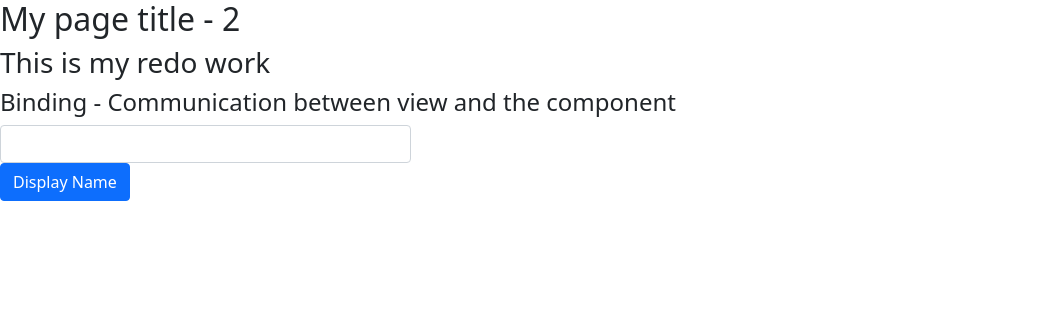
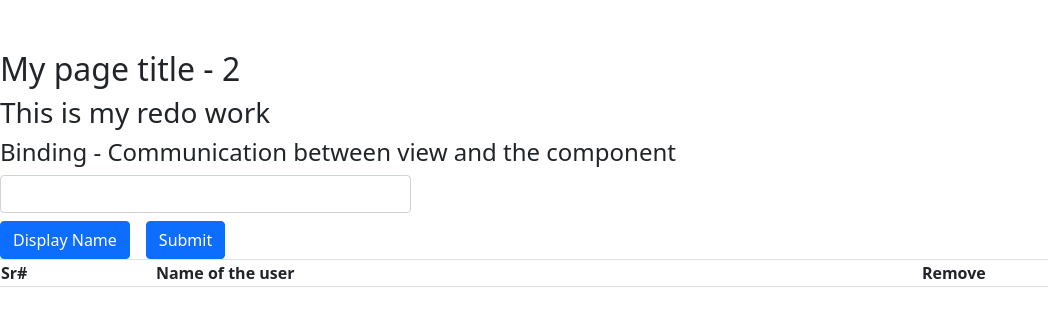
Before and after one commit to mohanaveluk/peactice1, an Angular app: page / in a window 1280 px wide. Shown: the top 326 px of the page, without its empty margins (0-1048 px from the left). Built offline with nearby package versions, Linux system fonts and the light colour scheme.

Commit message:
updated new concepts

```diff
--- a/src/app/app.component.html
+++ b/src/app/app.component.html
@@ -1,9 +1,23 @@
+<div *ngIf="selectedItem !== ''" class="alert" [ngClass]="{'alert-success': userAction === 2, 'alert-danger': userAction === 3}">
+
+  <div *ngIf="userAction === 2">Edit Action</div>
+  <div *ngIf="userAction === 3">Delete Action</div>
+  <div *ngIf="userAction === 1">Add Action</div>
+
+</div>
+
+<!--
+<div *ngIf="editSelectedItem !== ''" class="alert alert-success">
+  Item {{editSelectedItem}} has been successfully updated
+</div> -->
+
+
 <h2>{{title}}</h2>
 <h3>This is my redo work</h3>
 <h4>Binding - Communication between view and the component</h4>
 
 <div class="row">
-  <div class="col-4">
+  <div class="col-4 mb-2">
     <input type="text" class="form-control" id="userid" name="userId" [(ngModel)]="userId">
 
   </div>
@@ -11,4 +25,43 @@
 
 
 <button class="btn btn-primary" id="btnAction" (click)="displayname()">Display Name</button>
-<h4>{{userId}}</h4>
+
+<button class="btn btn-primary mx-3" id="btnAction" (click)="setArrayValue()">Submit </button>
+
+<!-- <h4>{{userId}}</h4> -->
+
+
+<h4 *ngIf="selectedArray === 0">Array does not have any value</h4>
+<h4 *ngIf="selectedArray > 0">Array count: {{selectedArray}}</h4>
+
+<!-- <ul>
+  <li *ngFor="let item of userids">{{item}}</li>
+</ul> -->
+
+
+<div>
+  <table class="table table-bordered">
+    <tr>
+      <th>Sr#</th>
+      <th>Name of the user</th>
+      <th>Remove</th>
+    </tr>
+    <tr *ngFor = "let item of userids; index as i">
+      <td>{{i + 1}}</td>
+      <td>
+        {{item}}
+      </td>
+      <td>
+        <a class="cursor-pointer" style="cursor: pointer;" title="Edit item" (click)="editItem(i)">
+          <i class="fas fa-edit text-primary mx-2"></i>
+        </a>
+        <a class="cursor-pointer" style="cursor: pointer;" title="Remove item" (click)="removeItem(i)">
+          <i class="fas fa-times text-danger"></i>
+        </a>
+      </td>
+    </tr>
+  </table>
+
+
+
+</div>
```
